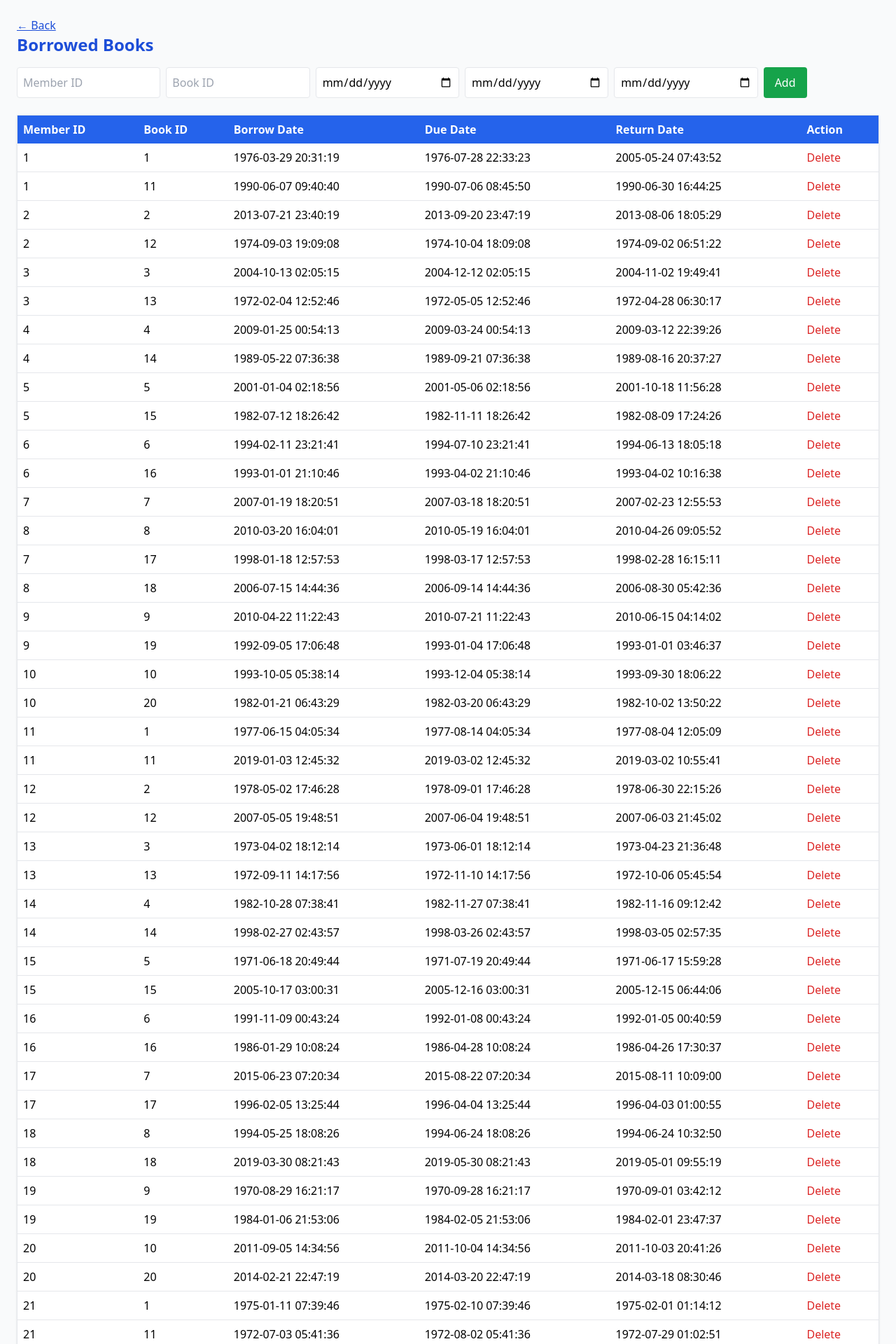
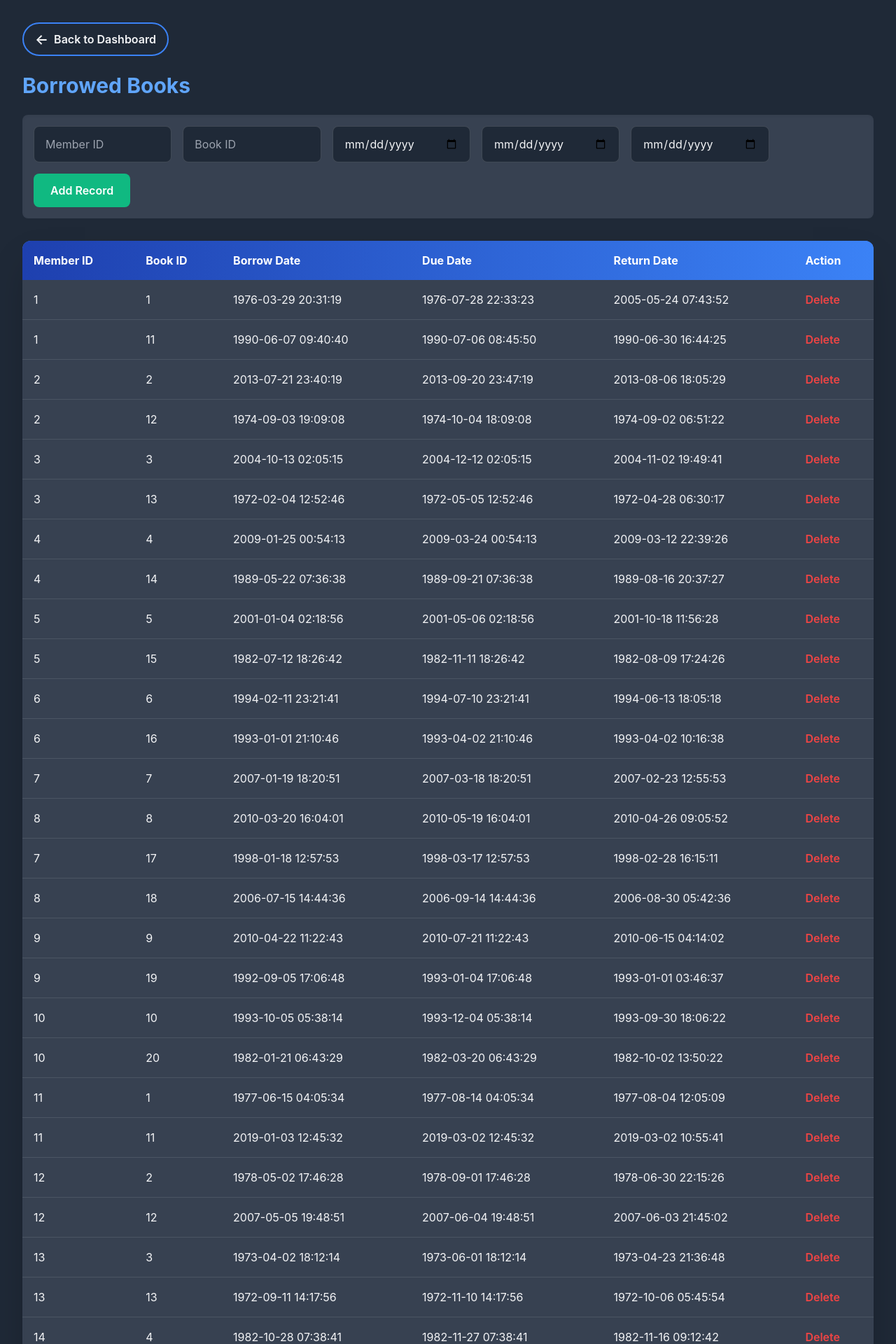
Before and after one commit to omarhany04/database-projects, a PHP site: page /borrowing.php in a window 1280 px wide. Shown: the top 1920 px of the page at 70% size. Run offline with PHP 8.4, Linux system fonts and the light colour scheme; data comes from the database, SQL or seed files in the repository; some libraries are stand-ins or nearby versions.

Commit message:
Refactor UI for modern dark theme

```diff
--- a/Library App/borrowing.php
+++ b/Library App/borrowing.php
@@ -7,40 +7,42 @@
   <script src="https://cdn.tailwindcss.com"></script>
   <link rel="stylesheet" href="style.css">
 </head>
-<body class="bg-gray-50 p-6">
-  <a href="index.php" class="text-blue-700 underline">← Back</a>
-  <h1 class="text-2xl font-bold mb-4 text-blue-700">Borrowed Books</h1>
+<body class="bg-gray-800 p-8">
+  <a href="index.php" class="back-btn">
+  <span class="text-xl">←</span> Back to Dashboard
+  </a>
+  <h1 class="text-3xl font-bold mb-6 text-blue-400">Borrowed Books</h1>
 
-  <form action="add_record.php" method="POST" class="mb-6 flex flex-wrap gap-2">
+  <form action="add_record.php" method="POST" class="mb-8 flex flex-wrap gap-4 p-4 bg-gray-700 rounded-lg shadow-inner">
     <input type="hidden" name="table" value="borrowing">
-    <input name="member_id" placeholder="Member ID" class="border p-2 rounded w-1/6">
-    <input name="book_id" placeholder="Book ID" class="border p-2 rounded w-1/6">
-    <input name="borrow_date" type="date" class="border p-2 rounded w-1/6">
-    <input name="due_date" type="date" class="border p-2 rounded w-1/6">
-    <input name="return_date" type="date" class="border p-2 rounded w-1/6">
-    <button class="bg-green-600 text-white px-4 rounded hover:bg-green-700">Add</button>
+    <input name="member_id" placeholder="Member ID" class="form-input-styled w-full md:w-1/6">
+    <input name="book_id" placeholder="Book ID" class="form-input-styled w-full md:w-1/6">
+    <input name="borrow_date" type="date" class="form-input-styled w-full md:w-1/6">
+    <input name="due_date" type="date" class="form-input-styled w-full md:w-1/6">
+    <input name="return_date" type="date" class="form-input-styled w-full md:w-1/6">
+    <button class="bg-green-600 text-white px-6 py-3 rounded-lg hover:bg-green-700 transition duration-150">Add Record</button>
   </form>
 
-  <table class="w-full border bg-white rounded shadow">
+  <table class="w-full custom-table bg-gray-700 rounded-xl shadow-2xl">
     <tr class="bg-blue-600 text-white text-left">
-      <th class="p-2">Member ID</th>
-      <th class="p-2">Book ID</th>
-      <th class="p-2">Borrow Date</th>
-      <th class="p-2">Due Date</th>
-      <th class="p-2">Return Date</th>
-      <th class="p-2">Action</th>
+      <th class="p-4">Member ID</th>
+      <th class="p-4">Book ID</th>
+      <th class="p-4">Borrow Date</th>
+      <th class="p-4">Due Date</th>
+      <th class="p-4">Return Date</th>
+      <th class="p-4">Action</th>
     </tr>
 
     <?php
     $res = $conn->query("SELECT * FROM BORROWING_BOOK");
     while ($row = $res->fetch_assoc()) {
-        echo "<tr class='border-b hover:bg-gray-100'>";
-        echo "<td class='p-2'>{$row['member_id']}</td>";
-        echo "<td class='p-2'>{$row['book_id']}</td>";
-        echo "<td class='p-2'>{$row['borrow_date']}</td>";
-        echo "<td class='p-2'>{$row['due_date']}</td>";
-        echo "<td class='p-2'>{$row['return_date']}</td>";
-        echo "<td class='p-2'><a href='delete_record.php?table=borrowing&member_id={$row['member_id']}&book_id={$row['book_id']}' class='text-red-600 hover:underline'>Delete</a></td>";
+        echo "<tr class='border-b border-gray-600 hover:bg-gray-100'>";
+        echo "<td class='p-4'>{$row['member_id']}</td>";
+        echo "<td class='p-4'>{$row['book_id']}</td>";
+        echo "<td class='p-4'>{$row['borrow_date']}</td>";
+        echo "<td class='p-4'>{$row['due_date']}</td>";
+        echo "<td class='p-4'>{$row['return_date']}</td>";
+        echo "<td class='p-4'><a href='delete_record.php?table=borrowing&member_id={$row['member_id']}&book_id={$row['book_id']}' class='text-red-600 hover:underline'>Delete</a></td>";
         echo "</tr>";
     }
     ?>
--- a/Library App/style.css
+++ b/Library App/style.css
@@ -1,136 +1,132 @@
-/* Page container */
-.app-container {
-  max-width: 1100px;
-  margin-left: auto;
-  margin-right: auto;
-  padding-left: 1rem;
-  padding-right: 1rem;
+:root {
+  --color-dark-bg: #1f2937;
+  --color-card-bg: #374151;
+  --color-primary: #3b82f6;
+  --color-accent: #10b981;
+  --color-danger: #ef4444;
+  --color-text-light: #f3f4f6;
+  --color-text-dim: #9ca3af;
+  --shadow-lift: 0 10px 15px -3px rgba(0, 0, 0, 0.2), 0 4px 6px -2px rgba(0, 0, 0, 0.1);
 }
 
-/* Card look for main tables */
-.table-card {
-  background: white;
-  border-radius: 0.75rem;
-  box-shadow: 0 6px 18px rgba(16, 24, 40, 0.06);
-  overflow: hidden;
-  border: 1px solid rgba(15, 23, 42, 0.04);
+body {
+  background-color: var(--color-dark-bg);
+  color: var(--color-text-light);
+  font-family: 'Inter', ui-sans-serif, system-ui, sans-serif;
+  transition: background-color 0.3s, color 0.3s;
 }
 
-/* Table styling */
-table.custom-table {
-  width: 100%;
-  border-collapse: collapse;
-  font-family: Inter, ui-sans-serif, system-ui, -apple-system, "Segoe UI", Roboto, "Helvetica Neue", Arial;
+.table-card, .bg-white, .shadow {
+  background: var(--color-card-bg) !important;
+  border-radius: 0.75rem !important;
+  box-shadow: var(--shadow-lift) !important;
+  border: 1px solid rgba(255, 255, 255, 0.08) !important;
+  color: var(--color-text-light) !important;
 }
 
-table.custom-table th,
-table.custom-table td {
-  padding: 0.85rem 0.95rem;
-  vertical-align: middle;
-  border-bottom: 1px solid rgba(15, 23, 42, 0.04);
-  font-size: 0.95rem;
+.text-blue-700 { color: var(--color-primary) !important; }
+.text-red-600 { color: var(--color-danger) !important; }
+.text-gray-100 { color: var(--color-text-light) !important; }
+
+input.form-input-styled {
+  padding: 0.75rem 1rem;
+  border-radius: 0.5rem;
+  border: 1px solid rgba(255, 255, 255, 0.15);
+  background: var(--color-dark-bg);
+  color: var(--color-text-light);
+  outline: none;
+  transition: border-color 0.2s, box-shadow 0.2s;
 }
 
-table.custom-table thead th {
-  background: linear-gradient(90deg, #075985, #0ea5e9);
-  color: #fff;
-  font-weight: 600;
-  text-align: left;
+input.form-input-styled::placeholder {
+  color: var(--color-text-dim);
 }
 
-/* Zebra rows on hover */
-table.custom-table tbody tr:hover {
-  background: rgba(14, 165, 233, 0.04);
+input.form-input-styled:focus {
+  border-color: var(--color-primary);
+  box-shadow: 0 0 0 2px rgba(59, 130, 246, 0.5);
 }
 
-/* Actions column */
-.cell-actions a {
-  margin-right: .6rem;
-  font-weight: 600;
+table {
+  border-collapse: separate;
+  border-spacing: 0;
 }
 
-/* Form inputs (nice subtle look to match Tailwind) */
-.form-input {
-  padding: .55rem .75rem;
-  border-radius: .5rem;
-  border: 1px solid rgba(15,23,42,0.08);
-  background: #fff;
-  outline: none;
-  transition: box-shadow .12s, border-color .12s;
-  font-size: .95rem;
+.bg-blue-600.text-white {
+  background: var(--color-primary) !important;
+  background-image: linear-gradient(90deg, #1e40af, var(--color-primary)) !important;
+  font-weight: 700 !important;
+  & th:first-child { border-top-left-radius: 0.75rem; }
+  & th:last-child { border-top-right-radius: 0.75rem; }
 }
 
-.form-input:focus {
-  box-shadow: 0 6px 18px rgba(14,165,233,0.12);
-  border-color: rgba(14,165,233,0.9);
+table td {
+  border-color: rgba(255, 255, 255, 0.08) !important;
 }
 
-/* Buttons */
-.btn {
+.hover\:bg-gray-100:hover {
+  background-color: rgba(59, 130, 246, 0.1) !important;
+}
+
+.bg-green-600.text-white {
+  background-color: var(--color-accent) !important;
+  transition: background-color 0.2s, transform 0.1s;
+  font-weight: 600 !important;
+}
+.bg-green-600.text-white:hover {
+  background-color: #059669 !important;
+  transform: translateY(-1px);
+}
+.bg-green-600.text-white:active { transform: translateY(0); }
+
+a.text-red-600 {
+  font-weight: 600;
+  transition: color 0.2s;
+}
+a.text-red-600:hover {
+  color: var(--color-danger);
+}
+
+.back-btn {
   display: inline-flex;
   align-items: center;
-  gap: .5rem;
-  padding: .55rem .9rem;
-  border-radius: .6rem;
+  gap: 0.5rem;
+  padding: 0.5rem 1rem;
+  margin-bottom: 1.5rem;
+  background: transparent;
+  color: var(--color-text-light);
+  border: 2px solid var(--color-primary);
+  border-radius: 9999px;
   font-weight: 600;
-  cursor: pointer;
-  transition: transform .06s ease, box-shadow .08s;
-  border: none;
+  text-decoration: none;
+  transition: all 0.2s ease-out;
 }
 
-.btn:active { transform: translateY(1px); }
-
-.btn-primary {
-  background: linear-gradient(180deg,#0369a1,#075985);
-  color: #fff;
-  box-shadow: 0 6px 18px rgba(3,105,161,0.12);
+.back-btn:hover {
+  background-color: var(--color-primary);
+  color: var(--color-dark-bg);
+  box-shadow: 0 4px 10px rgba(59, 130, 246, 0.4);
+  transform: translateY(-1px);
 }
 
-.btn-primary:hover { filter: brightness(.98); }
-
-.btn-danger {
-  background: linear-gradient(180deg,#dc2626,#b91c1c);
-  color: #fff;
-  box-shadow: 0 6px 18px rgba(220,38,38,0.08);
+.text-blue-400 a {
+  position: relative;
+  padding: 0.5rem 1rem;
+  font-weight: 600;
+  color: #93c5fd;
+  text-decoration: none;
+  background: transparent;
+  border-radius: 9999px;
+  transition: all 0.2s ease-out;
 }
 
-.btn-ghost {
-  background: transparent;
-  color: #0f172a;
-  border: 1px solid rgba(15,23,42,0.06);
+.text-blue-400 a:hover {
+  color: var(--color-dark-bg);
+  background-color: var(--color-primary);
+  box-shadow: 0 4px 8px rgba(59, 130, 246, 0.3);
+  transform: translateY(-1px);
 }
 
-/* Small helpers */
-.kicker {
-  font-size: .85rem;
-  color: #64748b;
+.text-blue-400 a:active {
+  transform: translateY(0);
 }
-
-.header-row {
-  display:flex;
-  align-items:center;
-  justify-content:space-between;
-  gap:1rem;
-  margin-bottom: .85rem;
-}
-
-/* Responsive: stack form fields on small screens */
-@media (max-width: 780px) {
-  .grid-responsive {
-    display: grid;
-    grid-template-columns: 1fr;
-    gap: .5rem;
-  }
-  .table-scroll {
-    overflow-x: auto;
-  }
-}
-
-/* Tiny footer */
-.page-footer {
-  text-align: center;
-  color: #94a3b8;
-  font-size: .9rem;
-  margin-top: 2rem;
-  padding-bottom: 2rem;
-}
```
Also changed, not shown: Library App/books.php (+25 -23 lines), Library App/categories.php (+16 -14 lines), Library App/index.php (+64 -8 lines), Library App/members.php (+22 -20 lines), Library App/publishers.php (+19 -17 lines), Library App/queries.php (+17 -15 lines).
